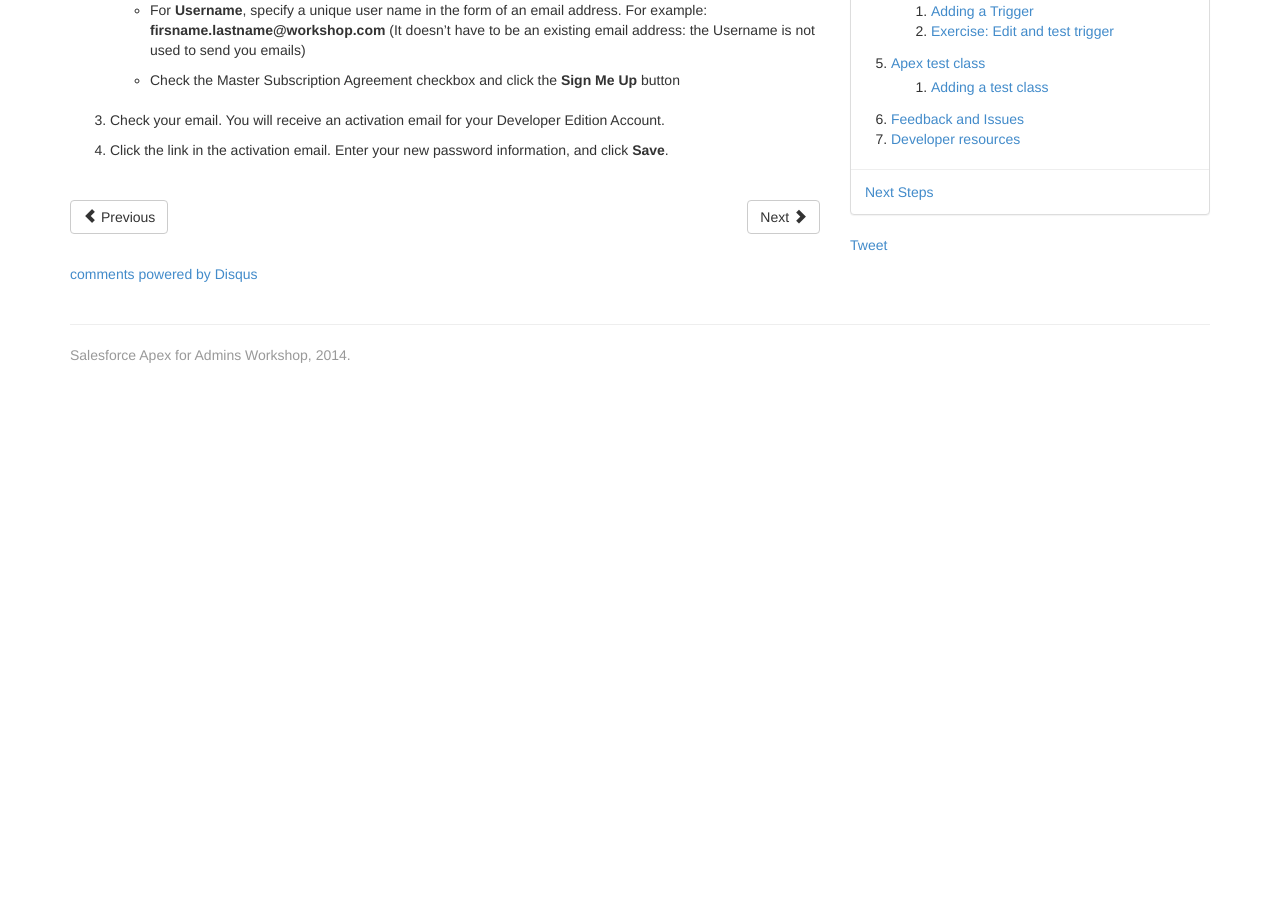
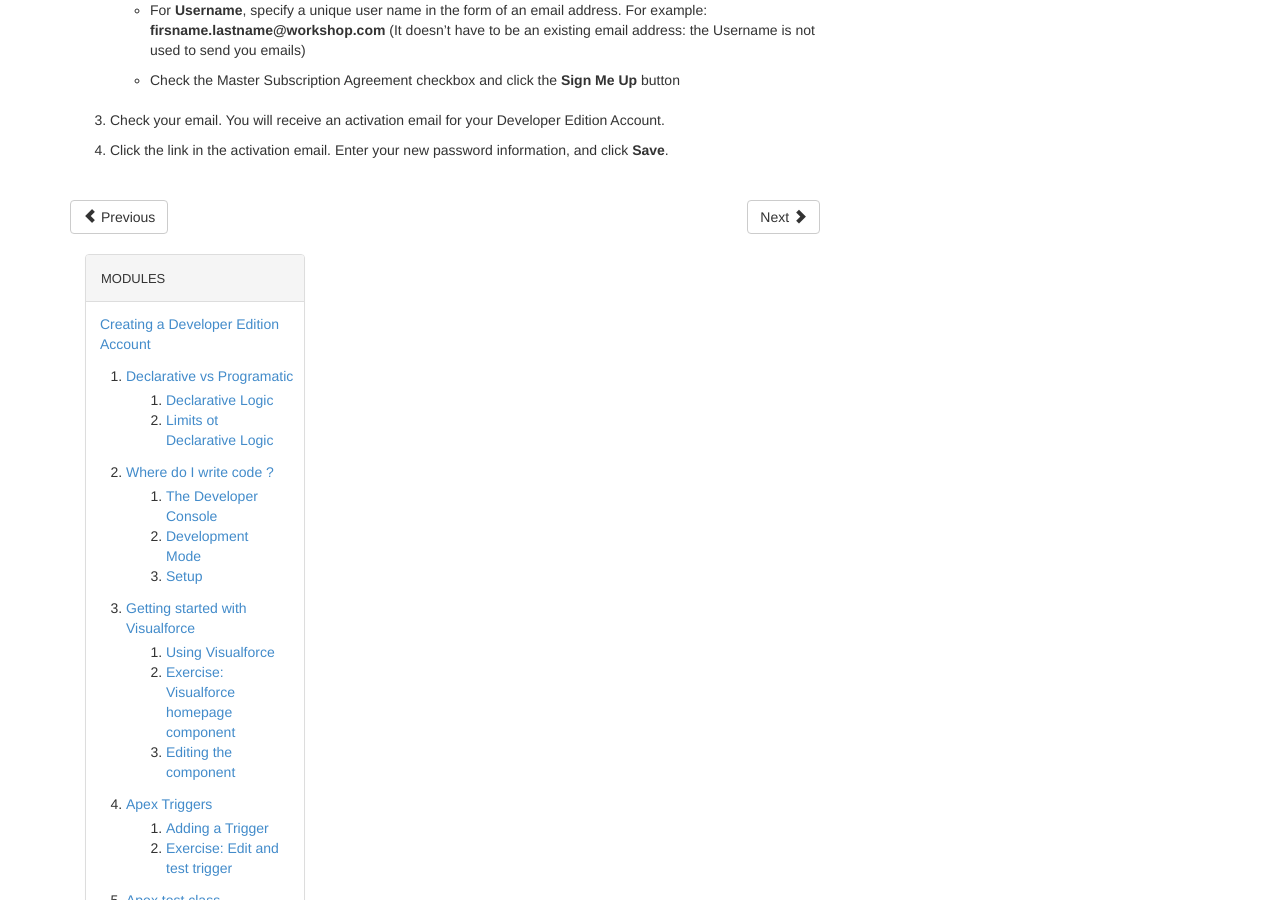
Before and after one commit to practicalli-johnny/salesforce-apex-for-admins-workshop, a Jekyll site: the page built from 0-creating-a-developer-edition-account.md, in a window 1280 px wide and 900 px high, scrolled down 495 px. Built offline with Jekyll 4.4.1, drawn with Linux system fonts in a browser that asks for light colours; Markdown is read by kramdown in place of the engine named in the settings; comment, search, counter and statistics services are not loaded; before the commit the page ends 900 px from its top, so only the background shows below that.

Commit message:
remove disqus comments from the site - simply removed the relevant lines from modules file

```diff
--- a/_layouts/module.html
+++ b/_layouts/module.html
@@ -9,28 +9,6 @@
         <!--<hr/>-->
         {{ content }}
 
-
-        <div class="row" style="margin-top: 30px;">
-            <div class="col-xs-12">
-                <div id="disqus_thread"></div>
-                <script type="text/javascript">
-                    /* * * CONFIGURATION VARIABLES: EDIT BEFORE PASTING INTO YOUR WEBPAGE * * */
-                    var disqus_shortname = 'salesforcedeveloperworkshop'; // required: replace example with your forum shortname
-
-                    /* * * DON'T EDIT BELOW THIS LINE * * */
-                    (function() {
-                        var dsq = document.createElement('script'); dsq.type = 'text/javascript'; dsq.async = true;
-                        dsq.src = '//' + disqus_shortname + '.disqus.com/embed.js';
-                        (document.getElementsByTagName('head')[0] || document.getElementsByTagName('body')[0]).appendChild(dsq);
-                    })();
-                </script>
-                <noscript>Please enable JavaScript to view the <a href="http://disqus.com/?ref_noscript">comments powered by Disqus.</a></noscript>
-                <a href="http://disqus.com" class="dsq-brlink">comments powered by <span class="logo-disqus">Disqus</span></a>
-            </div>
-        </div>
-
-
-    </div>
 
     <div class="col-xs-12 col-sm-4 right-nav">
 
```
